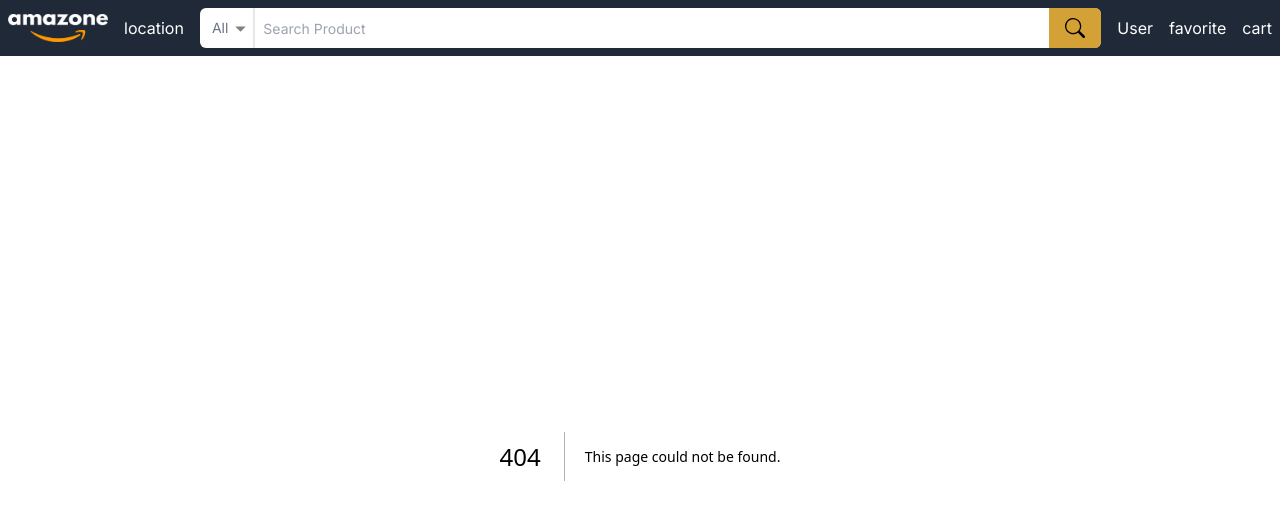
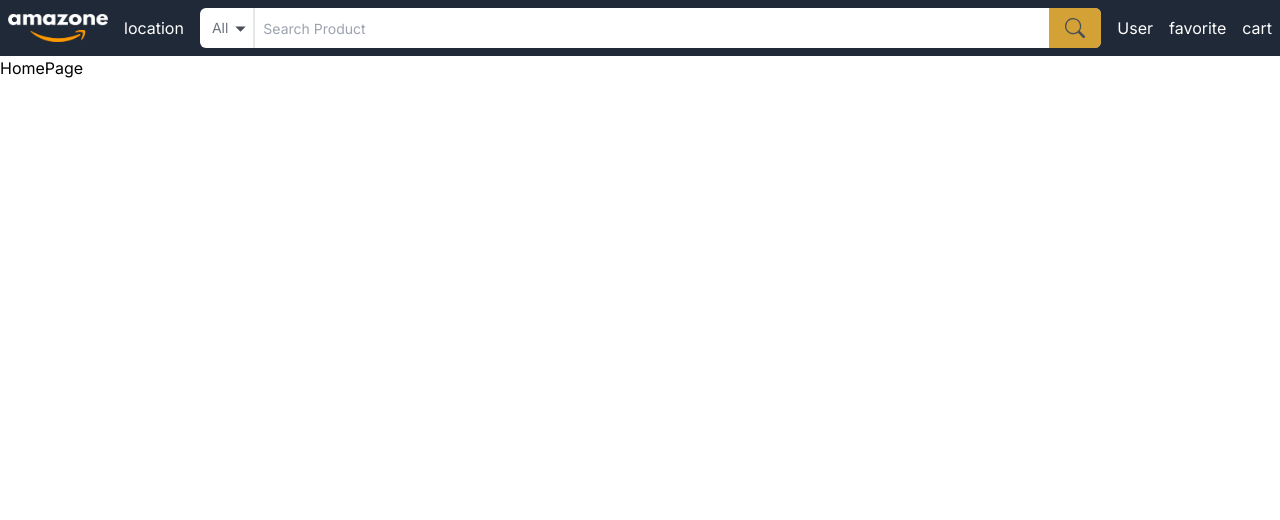
Before and after one commit to Topu-Roy/amazon-clone-ecom-app-1, a Next.js app: page /home in a window 1280 px wide. Before the commit this address had no page. Shown: the top 520 px of the page. Built offline with nearby package versions, Linux system fonts and the light colour scheme.

Commit message:
search bar focous effect and prevent default on submit

```diff
--- /dev/null
+++ b/src/app/(routes)/home/page.tsx
@@ -0,0 +1,9 @@
+import React from 'react'
+
+function HomePage() {
+  return (
+    <div>HomePage</div>
+  )
+}
+
+export default HomePage
--- a/src/app/(routes)/product/page.tsx
+++ /dev/null
@@ -1,9 +0,0 @@
-import React from 'react'
-
-function page() {
-  return (
-    <div>page</div>
-  )
-}
-
-export default page
--- /dev/null
+++ b/src/app/auth/login/page.tsx
@@ -0,0 +1,7 @@
+import React from "react";
+
+function LoginPage() {
+  return <div>LoginPage</div>;
+}
+
+export default LoginPage;
--- /dev/null
+++ b/src/app/auth/register/page.tsx
@@ -0,0 +1,7 @@
+import React from "react";
+
+function RegisterPage() {
+  return <div>RegisterPage</div>;
+}
+
+export default RegisterPage;
--- a/src/app/page.tsx
+++ b/src/app/page.tsx
@@ -5,5 +5,5 @@ export default function Home() {
         <h1>Hi...</h1>
       </div>
     </main>
-  )
+  );
 }
--- a/src/components/index.ts
+++ b/src/components/index.ts
@@ -1,3 +1,4 @@
+import AmazoneLogo from "./AmazoneLogo";
 import NavBar from "./navbar/NavBar";
 
-export {NavBar}
+export { NavBar, AmazoneLogo };
--- a/src/components/navbar/NavBar.tsx
+++ b/src/components/navbar/NavBar.tsx
@@ -1,8 +1,7 @@
 import React from "react";
 import AmazoneLogo from "../AmazoneLogo";
 
-import { MdOutlineArrowDropDown } from "react-icons/md";
-import { BsSearch } from "react-icons/bs";
+import SearchBar from "./SearchBar";
 
 function NavBar() {
   const submitSearch = () => {};
@@ -17,28 +16,7 @@ function NavBar() {
         </div>
 
         {/* Search Bar */}
-        <form
-          // onSubmit={submitSearch}
-          className="flex-1 group flex items-center bg-white justify-center w-full h-10 rounded-md overflow-hidden"
-        >
-          <span className="text-gray-500 text-sm h-full border-r-2 flex items-center justify-center pl-3">
-            All
-            <span>
-              <MdOutlineArrowDropDown size={25} color={"gray"} />
-            </span>
-          </span>
-          <input
-            type="text"
-            placeholder="Search Product"
-            className="w-full h-10 px-2 placeholder:text-sm placeholder:text-gray-400 focus:outline-none group-focus:outline-2 group-focus:outline-yellow-600"
-          />
-          <button
-            type="submit"
-            className="px-4 h-full bg-yellow-600/80 hover:bg-yellow-600"
-          >
-            <BsSearch size={20} color={"black"} />
-          </button>
-        </form>
+        <SearchBar />
 
         {/* Profile , Favorite & Cart */}
         <div className="flex items-center justify-between gap-4">
--- /dev/null
+++ b/src/components/navbar/SearchBar.tsx
@@ -0,0 +1,40 @@
+"use client";
+import React from "react";
+import { MdOutlineArrowDropDown } from "react-icons/md";
+import { BsSearch } from "react-icons/bs";
+
+function SearchBar() {
+  const submitSearch = (e: React.FormEvent<HTMLFormElement>) => {
+    e.preventDefault();
+  };
+
+  return (
+    <form
+      onSubmit={(e) => submitSearch(e)}
+      className="flex-1 group flex items-center bg-white justify-center w-full h-10 rounded-md overflow-hidden focus-within:ring-[3px] ring-yellow-500"
+    >
+      <button
+        type="button"
+        className="text-gray-500 text-sm h-full border-r-2 flex items-center justify-center pl-3"
+      >
+        All
+        <span>
+          <MdOutlineArrowDropDown size={25} color={"#4a4e57"} />
+        </span>
+      </button>
+      <input
+        type="text"
+        placeholder="Search Product"
+        className="w-full h-10 px-2 placeholder:text-sm placeholder:text-gray-400 focus:outline-none group-focus:outline-2 group-focus:outline-yellow-600"
+      />
+      <button
+        type="submit"
+        className="px-4 h-full bg-yellow-600/80 hover:bg-yellow-600"
+      >
+        <BsSearch size={20} color={"#4a4e57"} />
+      </button>
+    </form>
+  );
+}
+
+export default SearchBar;
```
Also changed, not shown: src/utils/products.ts (added, +7 -0 lines).
